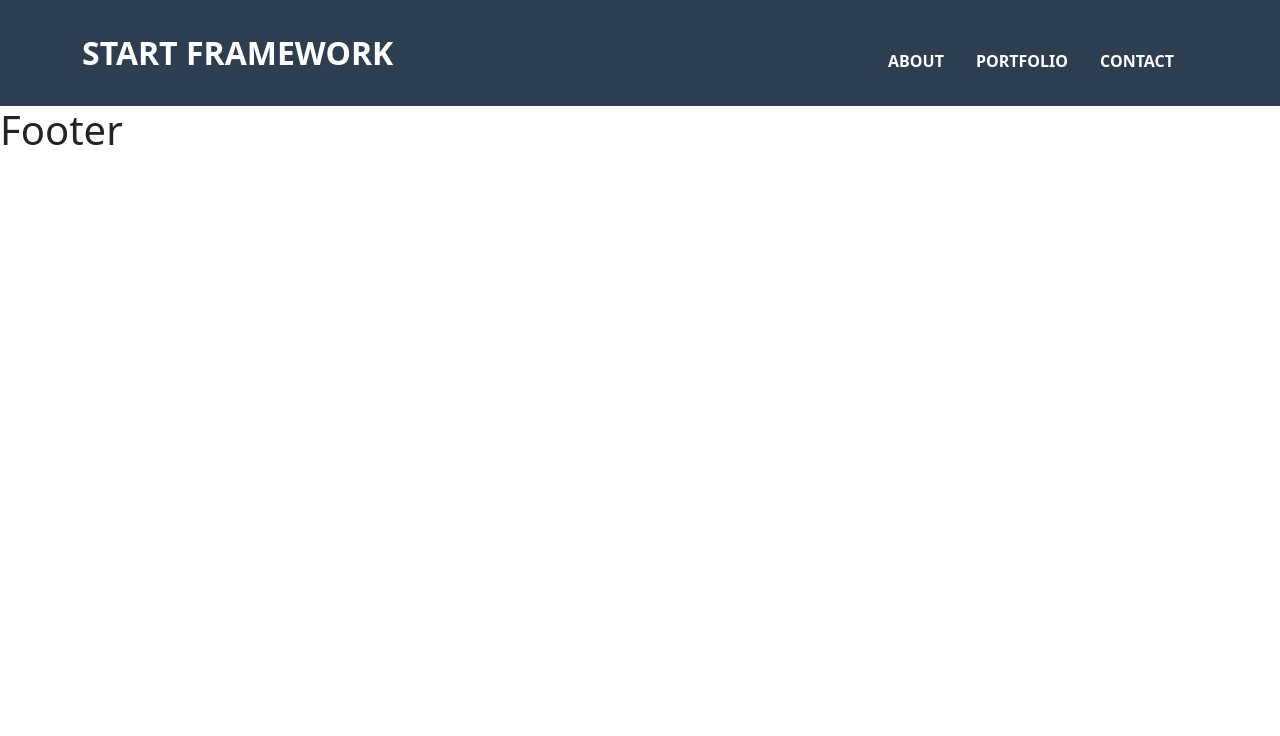
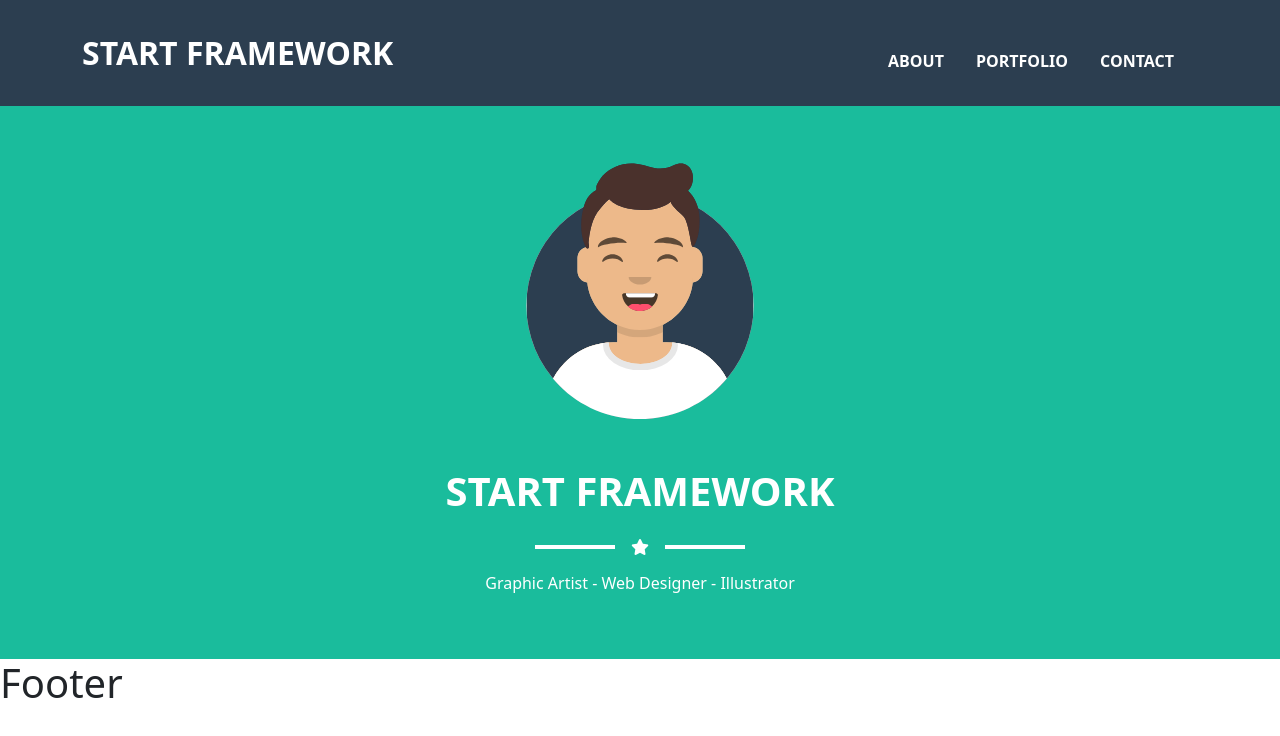
Before and after one commit to AhmedNabil1994/Start-React, a React (Vite) app: page / in a window 1280 px wide. Shown: the top 736 px of the page. Built offline with nearby package versions, Linux system fonts and the light colour scheme.

Commit message:
add home routing and component

```diff
--- a/src/App.jsx
+++ b/src/App.jsx
@@ -7,12 +7,17 @@ import About from "./Components/About/About";
 import Layout from "./Components/Layout/Layout";
 import Portfolio from "./Components/Portfolio/Portfolio";
 import Contact from "./Components/Contact/Contact";
+import Home from "./Components/Home/Home";
 
 const appRouter = createBrowserRouter([
   {
     path: "",
     element: <Layout />,
     children: [
+      {
+        path: "",
+        element: <Home />,
+      },
       {
         path: "about",
         element: <About />,
--- a/src/Components/Home/Home.jsx
+++ b/src/Components/Home/Home.jsx
@@ -0,0 +1,34 @@
+import React from "react";
+import homeImg from "../../assets/avataaars.svg";
+import style from "./home.module.css";
+
+export default function Home() {
+  return (
+    <section className={`text-center py-5 ${style.bg}`}>
+      <div className="container">
+        <div className="row justify-content-center">
+          <div className="col-12">
+            <div className="mb-5">
+              <img src={homeImg} className={style.img} alt="home image" />
+            </div>
+          </div>
+          <div className="col-12">
+            <h1 className={style.title}>start Framework</h1>
+          </div>
+          <div className="col-12">
+            <div className="my-3 d-flex justify-content-center align-items-center">
+              <div className={`me-3 ${style.line}`}></div>
+              <i className="fa fa-solid fa-star text-white"></i>
+              <div className={`ms-3 ${style.line}`}></div>
+            </div>
+          </div>
+          <div className="col-12">
+            <p className="text-white">
+              Graphic Artist - Web Designer - Illustrator
+            </p>
+          </div>
+        </div>
+      </div>
+    </section>
+  );
+}
--- /dev/null
+++ b/src/Components/Home/home.module.css
@@ -0,0 +1,17 @@
+.img {
+  width: 250px;
+}
+.bg {
+  background-color: var(--third-color);
+}
+.title {
+  color: white;
+  text-transform: uppercase;
+  font-size: 2.5rem;
+  font-weight: 700;
+}
+.line {
+  width: 80px;
+  height: 4px;
+  background-color: white;
+}
--- a/src/Components/Navbar/Navbar.jsx
+++ b/src/Components/Navbar/Navbar.jsx
@@ -8,13 +8,12 @@ import { Container, Nav, Navbar as BsNavbar } from "react-bootstrap";
 
 export default function Navbar() {
   return (
-    <BsNavbar expand="lg" className={`${style.bg} text-uppercase fw-bold py-4`}>
+    <BsNavbar
+      expand="lg"
+      className={`${style.bg} text-uppercase fw-bold py-4`}
+    >
       <Container>
-        <BsNavbar.Brand
-          as={Link}
-          className={`text-white  ${style.fz}`}
-          to=""
-        >
+        <BsNavbar.Brand as={Link} className={`text-white ${style.logo}`} to="">
           start framework
         </BsNavbar.Brand>
         <BsNavbar.Toggle aria-controls="basic-navbar-nav" />
@@ -22,21 +21,21 @@ export default function Navbar() {
           <Nav className="ms-auto">
             <Nav.Link
               as={NavLink}
-              className={` px-2 mt-3 me-3 text-white rounded-3 ${style.width}`}
+              className={` px-2 mt-3 me-3 text-white rounded-3 ${style.navLink}`}
               to="about"
             >
               about
             </Nav.Link>
             <Nav.Link
               as={NavLink}
-              className={` px-2 mt-3 me-3 text-white rounded-3 ${style.width}`}
+              className={` px-2 mt-3 me-3 text-white rounded-3 ${style.navLink}`}
               to="portfolio"
             >
               portfolio
             </Nav.Link>
             <Nav.Link
               as={NavLink}
-              className={` px-2 mt-3 me-3 text-white rounded-3 ${style.width}`}
+              className={` px-2 mt-3 me-3 text-white rounded-3 ${style.navLink}`}
               to="contact"
             >
               contact
--- a/src/Components/Navbar/navbar.module.css
+++ b/src/Components/Navbar/navbar.module.css
@@ -1,10 +1,10 @@
 .bg {
   background-color: var(--first-color);
 }
-nav .fz {
-  font-size: 32px;
+nav .logo {
+  font-size: 2rem;
 }
 
-.width {
+.navLink {
   width: fit-content;
 }
--- a/src/main.jsx
+++ b/src/main.jsx
@@ -1,11 +1,13 @@
 import { StrictMode } from 'react'
 import { createRoot } from 'react-dom/client'
-import App from './App.jsx'
 // bootstrap
 import "bootstrap/dist/css/bootstrap.min.css";
 // fontawesome
 import "@fortawesome/fontawesome-free/css/all.min.css";
+// global css
 import "./index.css"
+// app component
+import App from './App.jsx'
 
 
 createRoot(document.getElementById('root')).render(
```
Also changed, not shown: src/assets/avataaars.svg (added).
